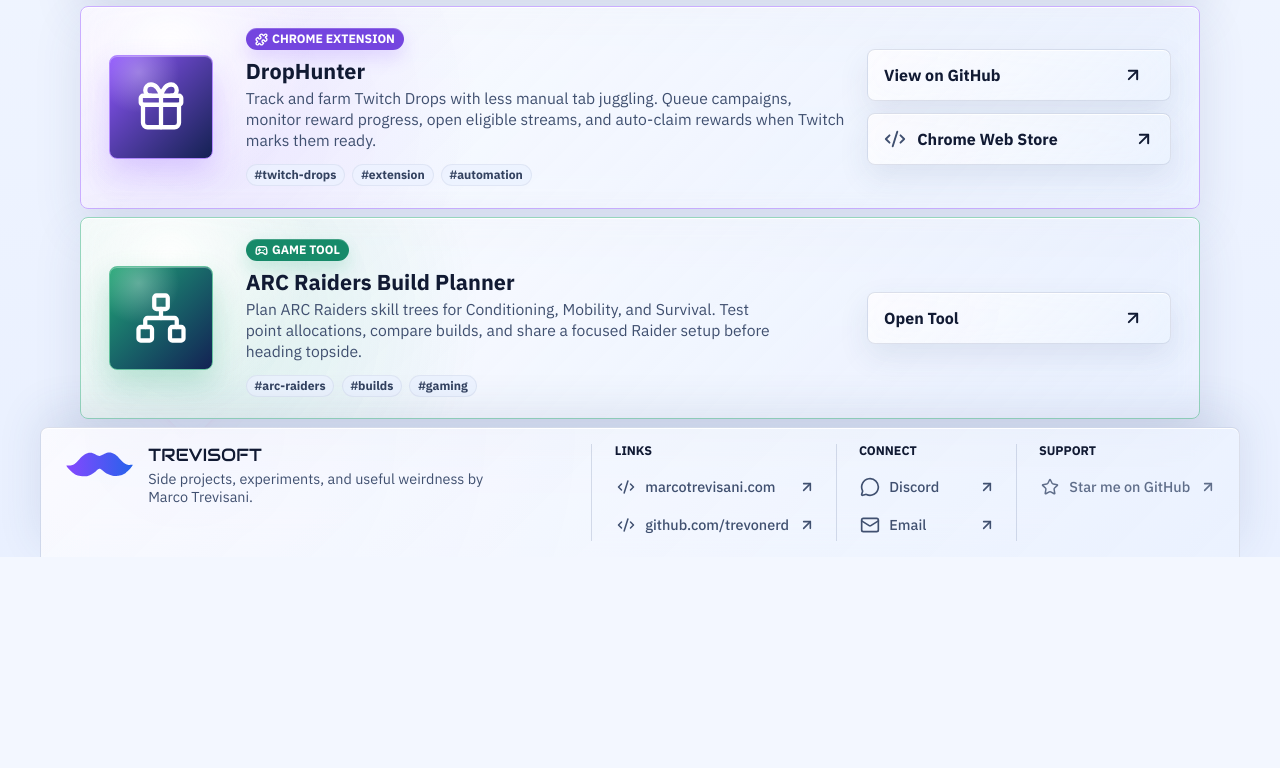
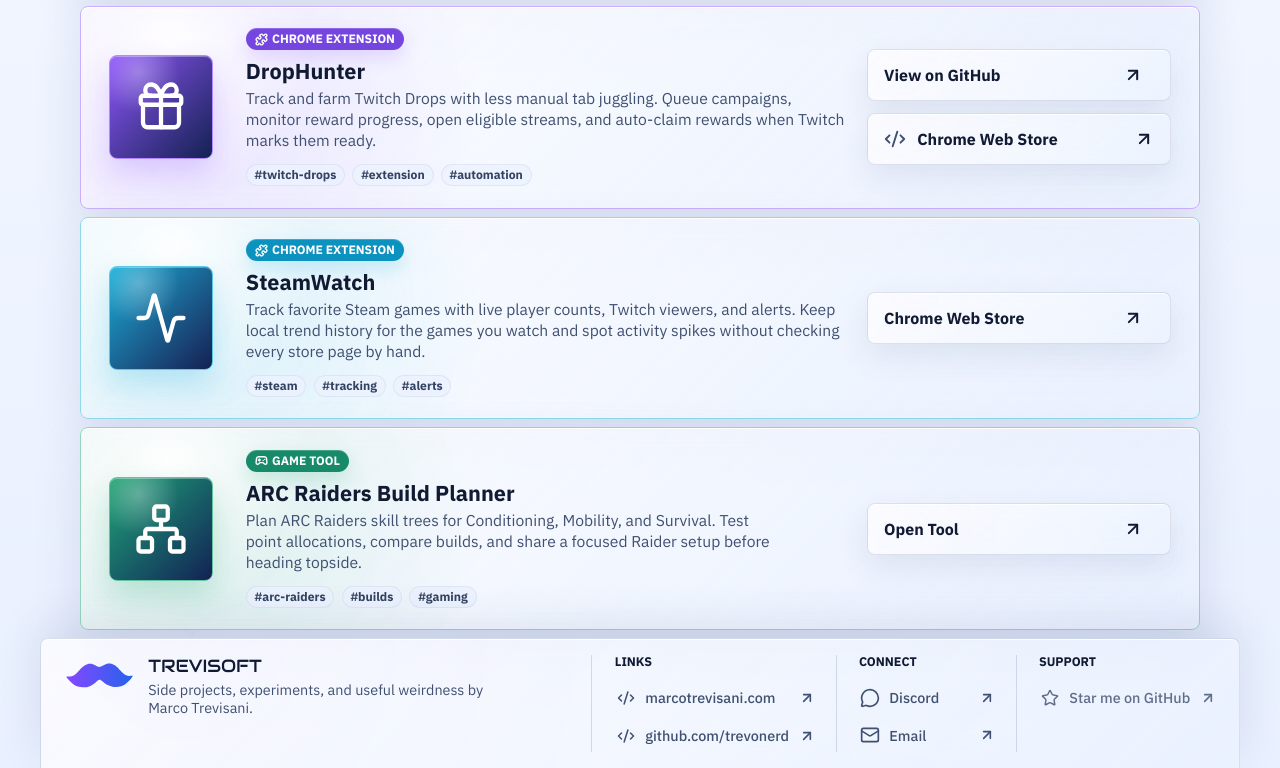
Before and after one commit to trevonerd/trevisoft.dev, a React (Vite) app: page / in a window 1280 px wide. Shown: the part 1295-2063 px from the top of the page. Before the commit the page ends 1852 px from the top, so only its background shows below. Built offline with nearby package versions, Linux system fonts and the light colour scheme.

Commit message:
feat: add SteamWatch

```diff
--- a/src/components/ProjectCard.tsx
+++ b/src/components/ProjectCard.tsx
@@ -1,4 +1,4 @@
-import { AudioLines, Code2, Disc3, Film, Gift, Images, Network } from "lucide-react";
+import { Activity, AudioLines, Code2, Disc3, Film, Gift, Images, Network } from "lucide-react";
 import type { ComponentType } from "react";
 import type { Project, ProjectIconName } from "../content/site";
 import { ActionButton } from "./ActionButton";
@@ -8,6 +8,7 @@
   ProjectIconName,
   ComponentType<{ size?: number; strokeWidth?: number }>
 > = {
+  activity: Activity,
   audio: AudioLines,
   disc: Disc3,
   film: Film,
--- a/src/content/site.json
+++ b/src/content/site.json
@@ -128,6 +128,22 @@
       }
     },
     {
+      "id": "steamwatch",
+      "name": "SteamWatch",
+      "kind": "Chrome Extension",
+      "summary": "Track favorite Steam games with live player counts, Twitch viewers, and alerts.",
+      "description": "Keep local trend history for the games you watch and spot activity spikes without checking every store page by hand.",
+      "tags": ["steam", "tracking", "alerts"],
+      "accent": "cyan",
+      "icon": "activity",
+      "primaryAction": {
+        "label": "Chrome Web Store",
+        "href": "https://chromewebstore.google.com/detail/steamwatch/ladaadhiemhhibfaepmobaimockfoooh",
+        "external": true,
+        "placeholder": false
+      }
+    },
+    {
       "id": "arc-raiders-build",
       "name": "ARC Raiders Build Planner",
       "kind": "Game Tool",
--- a/src/content/site.ts
+++ b/src/content/site.ts
@@ -2,7 +2,14 @@
 
 export type ThemeAccent = "blue" | "violet" | "green" | "orange" | "cyan" | "pink" | "purple";
 
-export type ProjectIconName = "audio" | "disc" | "film" | "gift" | "images" | "network";
+export type ProjectIconName =
+  | "activity"
+  | "audio"
+  | "disc"
+  | "film"
+  | "gift"
+  | "images"
+  | "network";
 
 export type LinkAction = {
   label: string;
```
Also changed, not shown: 1 other file (tests, documents, lock files or other folders).
